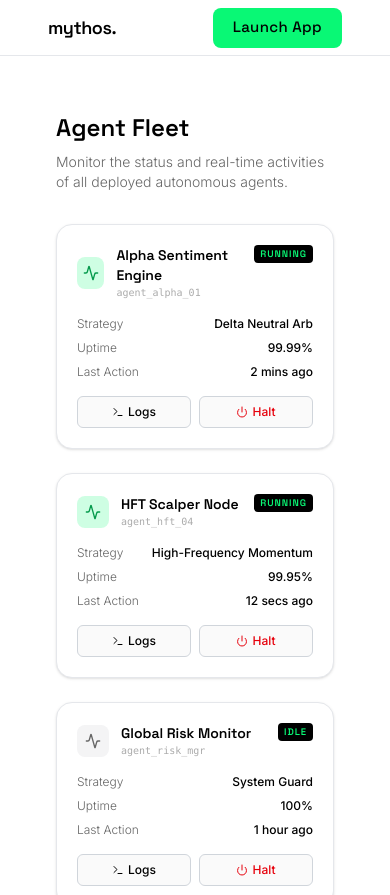
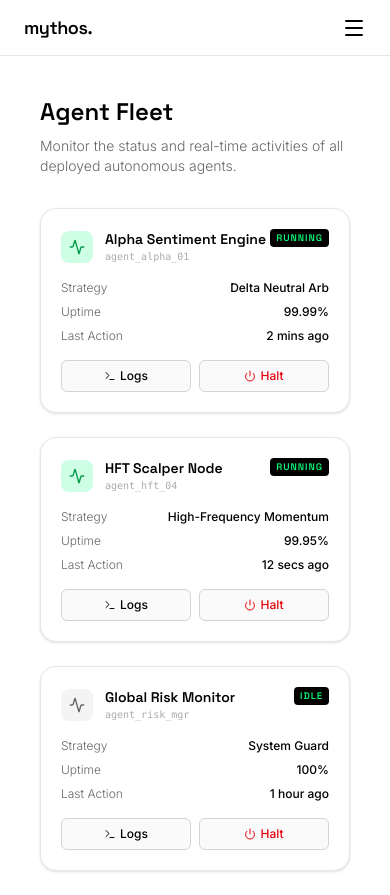
Before and after one commit to nakamabyte/mythos-client, a Next.js app: page /app/agents in a window 390 px wide. Shown: the top 895 px of the page. Built offline with nearby package versions, Linux system fonts and the light colour scheme.

Commit message:
feat: implement responsive mobile navigation and adjust layout padding across core sections

```diff
--- a/src/app/app/agents/page.tsx
+++ b/src/app/app/agents/page.tsx
@@ -35,7 +35,7 @@ export default function AgentsPage() {
   ];
 
   return (
-    <div className="p-8 max-w-[1200px] w-full flex flex-col gap-8">
+    <div className="p-4 md:p-8 max-w-[1200px] w-full flex flex-col gap-8">
       <div>
         <h1 className="font-display text-2xl font-semibold text-ink mb-2">Agent Fleet</h1>
         <p className="text-sm text-ash font-light">Monitor the status and real-time activities of all deployed autonomous agents.</p>
--- a/src/app/app/page.tsx
+++ b/src/app/app/page.tsx
@@ -4,7 +4,7 @@ import AgentLogs from "@/components/features/AgentLogs";
 
 export default function DashboardPage() {
   return (
-    <div className="flex flex-col gap-10">
+    <div className="flex flex-col gap-10 p-4 md:p-8">
       <div className="flex items-end justify-between border-b border-hairline-soft pb-6">
         <div>
           <h1 className="font-display text-3xl md:text-4xl font-light text-ink tracking-tight mb-2">
--- a/src/app/app/strategies/page.tsx
+++ b/src/app/app/strategies/page.tsx
@@ -26,7 +26,7 @@ export default function StrategiesPage() {
   ];
 
   return (
-    <div className="p-8 max-w-[1200px] w-full">
+    <div className="p-4 md:p-8 max-w-[1200px] w-full">
       <div className="flex justify-between items-end mb-8">
         <div>
           <h1 className="font-display text-2xl font-semibold text-ink mb-2">Vaults & Strategies</h1>
--- a/src/components/features/CtaSection.tsx
+++ b/src/components/features/CtaSection.tsx
@@ -6,7 +6,7 @@ import Link from 'next/link';
 
 export default function CtaSection() {
   return (
-    <section className="py-32 px-12 border-t border-hairline-soft bg-ink text-white relative overflow-hidden">
+    <section className="py-32 px-6 md:px-12 border-t border-hairline-soft bg-ink text-white relative overflow-hidden">
       {/* Animated abstract background decoration */}
       <motion.div
         animate={{
--- a/src/components/features/FaqSection.tsx
+++ b/src/components/features/FaqSection.tsx
@@ -27,7 +27,7 @@ export default function FaqSection() {
   ];
 
   return (
-    <section className="py-32 px-12 max-w-[800px] mx-auto">
+    <section className="py-32 px-6 md:px-12 max-w-[800px] mx-auto border-t border-hairline-soft">
       <div className="text-center mb-16">
         <motion.h2
           initial={{ opacity: 0, y: 20 }}
--- a/src/components/features/Hero.tsx
+++ b/src/components/features/Hero.tsx
@@ -7,7 +7,7 @@ import { Button } from '@/components/ui/Button';
 
 export default function Hero() {
   return (
-    <section className="pt-16 pb-20 px-12 max-w-[1200px] mx-auto relative">
+    <section className="pt-16 pb-20 px-6 md:px-12 max-w-[1200px] mx-auto relative">
       {/* Background ambient glow */}
       <div className="absolute top-20 left-20 w-[400px] h-[400px] bg-accent/20 rounded-full blur-[120px] pointer-events-none -z-10"></div>
 
--- a/src/components/features/HowItWorks.tsx
+++ b/src/components/features/HowItWorks.tsx
@@ -28,7 +28,7 @@ export default function HowItWorks() {
   ];
 
   return (
-    <section className="py-32 px-12 max-w-[1200px] mx-auto border-t border-hairline-soft relative overflow-hidden">
+    <section className="py-32 px-6 md:px-12 max-w-[1200px] mx-auto border-t border-hairline-soft relative overflow-hidden">
       <div className="grid grid-cols-1 lg:grid-cols-2 gap-16 items-center">
         <div>
           <motion.h2
--- a/src/components/features/SecuritySection.tsx
+++ b/src/components/features/SecuritySection.tsx
@@ -24,7 +24,7 @@ export default function SecuritySection() {
   ];
 
   return (
-    <section className="py-32 px-12 max-w-[1200px] mx-auto border-t border-hairline-soft relative">
+    <section className="py-32 px-6 md:px-12 max-w-[1200px] mx-auto border-t border-hairline-soft relative">
       <div className="absolute bottom-0 right-0 w-[500px] h-[500px] bg-zinc-200/50 rounded-full blur-[120px] -z-10 pointer-events-none"></div>
 
       <div className="grid grid-cols-1 lg:grid-cols-[1fr_1.5fr] gap-16 items-start">
--- a/src/components/features/StatsSection.tsx
+++ b/src/components/features/StatsSection.tsx
@@ -20,7 +20,7 @@ export default function StatsSection() {
   };
 
   return (
-    <section className="py-24 px-12 max-w-[1200px] mx-auto border-t border-hairline-soft bg-zinc-50/30 relative overflow-hidden">
+    <section className="py-24 px-6 md:px-12 max-w-[1200px] mx-auto border-t border-hairline-soft bg-zinc-50/30 relative overflow-hidden">
       {/* Glossy background blobs */}
       <div className="absolute top-1/2 left-1/2 -translate-x-1/2 -translate-y-1/2 w-[800px] h-[300px] bg-accent/5 rounded-full blur-[100px] pointer-events-none"></div>
 
--- a/src/components/layout/TopBar.tsx
+++ b/src/components/layout/TopBar.tsx
@@ -1,18 +1,34 @@
-import React from 'react';
+"use client";
+
+import React, { useState, useEffect } from 'react';
 import Link from 'next/link';
-import { Button } from '@/components/ui/Button';
+import { usePathname } from 'next/navigation';
 import { Badge } from '@/components/ui/Badge';
 import { SITE_CONFIG } from '@/data/mock';
+import { Menu, X, Activity, Briefcase, Command, Settings } from 'lucide-react';
+
+const IconMap: Record<string, React.ElementType> = {
+  Activity, Briefcase, Command, Settings
+};
 
 export default function TopBar() {
+  const [isOpen, setIsOpen] = useState(false);
+  const pathname = usePathname();
+  const isApp = pathname?.startsWith('/app');
+
+  // Close menu when route changes
+  useEffect(() => {
+    setIsOpen(false);
+  }, [pathname]);
+
   return (
-    <div className="flex items-center justify-between sticky top-0 z-40 h-14 bg-canvas border-b border-hairline-soft px-12">
+    <div className="flex items-center justify-between sticky top-0 z-50 h-14 bg-canvas border-b border-hairline-soft px-6 md:px-12">
       <div className="flex items-center gap-7">
-        <Link href="/" className="font-display font-semibold text-ink text-lg tracking-tight hover:text-accent-deep">
+        <Link href="/" className="font-display font-semibold text-ink text-lg tracking-tight hover:text-accent-deep relative z-50">
           {SITE_CONFIG.name}
         </Link>
         <div className="hidden md:flex items-center gap-7">
-          {SITE_CONFIG.navLinks.main.map((link) => (
+          {!isApp && SITE_CONFIG.navLinks.main.map((link) => (
             <Link key={link.label} href={link.href} className="font-display text-sm font-medium text-charcoal hover:text-accent-deep">
               {link.label}
             </Link>
@@ -25,10 +41,71 @@ export default function TopBar() {
           <Badge>AGENT</Badge>
           <span className="font-mono text-xs whitespace-nowrap">0x8f...39a2</span>
         </div>
-        <Link href="/app" className="inline-flex items-center justify-center whitespace-nowrap rounded-lg font-display text-[15px] font-medium tracking-wide transition-all cursor-pointer bg-accent text-ink hover:bg-accent-deep hover:shadow-[0_0_15px_var(--accent)] hover:scale-105 border-none h-10 px-5 no-underline">
-          Launch App
-        </Link>
+        {!isApp && (
+          <Link href="/app" className="hidden sm:inline-flex items-center justify-center whitespace-nowrap rounded-lg font-display text-[15px] font-medium tracking-wide transition-all cursor-pointer bg-accent text-ink hover:bg-accent-deep hover:shadow-[0_0_15px_var(--accent)] hover:scale-105 border-none h-10 px-5 no-underline relative z-50">
+            Launch App
+          </Link>
+        )}
+
+        {/* Mobile Menu Toggle */}
+        <button
+          onClick={() => setIsOpen(!isOpen)}
+          className="md:hidden relative z-50 p-2 -mr-2 text-ink hover:text-accent-deep transition-colors"
+        >
+          {isOpen ? <X size={24} /> : <Menu size={24} />}
+        </button>
       </div>
+
+      {/* Mobile Menu Overlay */}
+      {isOpen && (
+        <div className="fixed inset-0 bg-canvas/95 backdrop-blur-md z-40 flex flex-col pt-20 px-6 md:hidden">
+          <div className="flex flex-col gap-6">
+            {isApp ? (
+              // Dashboard Mobile Links
+              <>
+                <div className="font-display text-xs font-semibold tracking-widest uppercase text-stone mb-2 border-b border-hairline-soft pb-2">Dashboard Navigation</div>
+                {SITE_CONFIG.sidebar.map(section => (
+                  <div key={section.group} className="flex flex-col gap-4 mb-2">
+                    {section.items.map(item => {
+                      const Icon = IconMap[item.icon];
+                      const active = pathname === item.href || (item.href !== '/app' && pathname?.startsWith(item.href));
+                      return (
+                        <Link
+                          key={item.label}
+                          href={item.href}
+                          className={`flex items-center gap-4 text-lg font-display font-medium ${active ? 'text-accent-deep' : 'text-ink'}`}
+                        >
+                          {Icon && <Icon className="w-5 h-5" />}
+                          {item.label}
+                        </Link>
+                      );
+                    })}
+                  </div>
+                ))}
+              </>
+            ) : (
+              // Public Pages Mobile Links
+              <>
+                {SITE_CONFIG.navLinks.main.map((link) => (
+                  <Link
+                    key={link.label}
+                    href={link.href}
+                    className="font-display text-2xl font-medium text-ink hover:text-accent-deep"
+                  >
+                    {link.label}
+                  </Link>
+                ))}
+                <Link
+                  href="/app"
+                  className="mt-4 inline-flex items-center justify-center rounded-lg font-display text-lg font-medium tracking-wide transition-all bg-accent text-ink h-14 w-full"
+                >
+                  Launch App
+                </Link>
+              </>
+            )}
+          </div>
+        </div>
+      )}
     </div>
   );
 }
```
